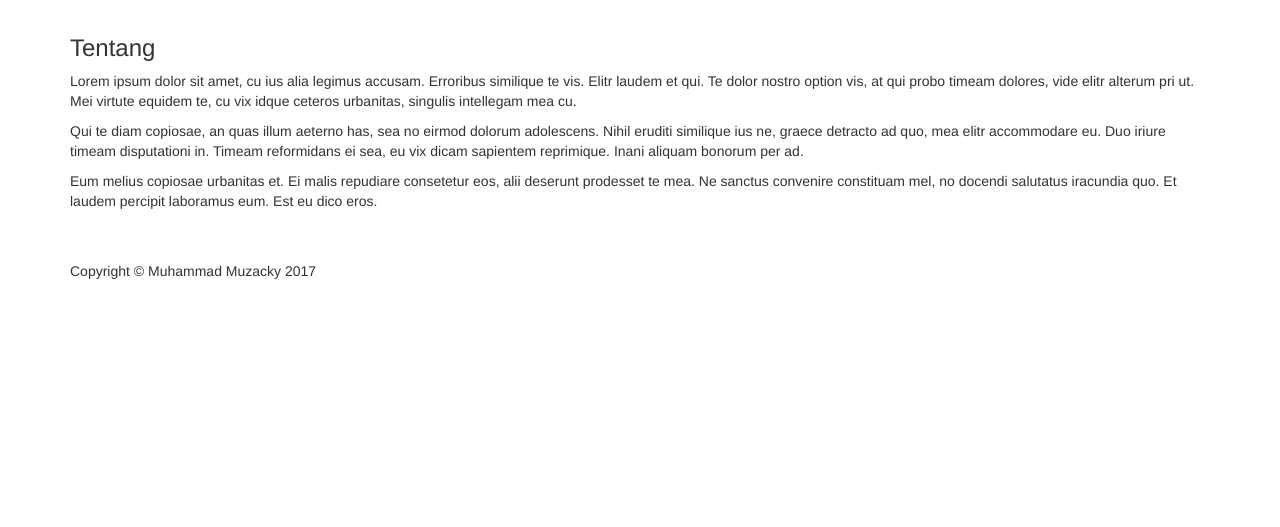
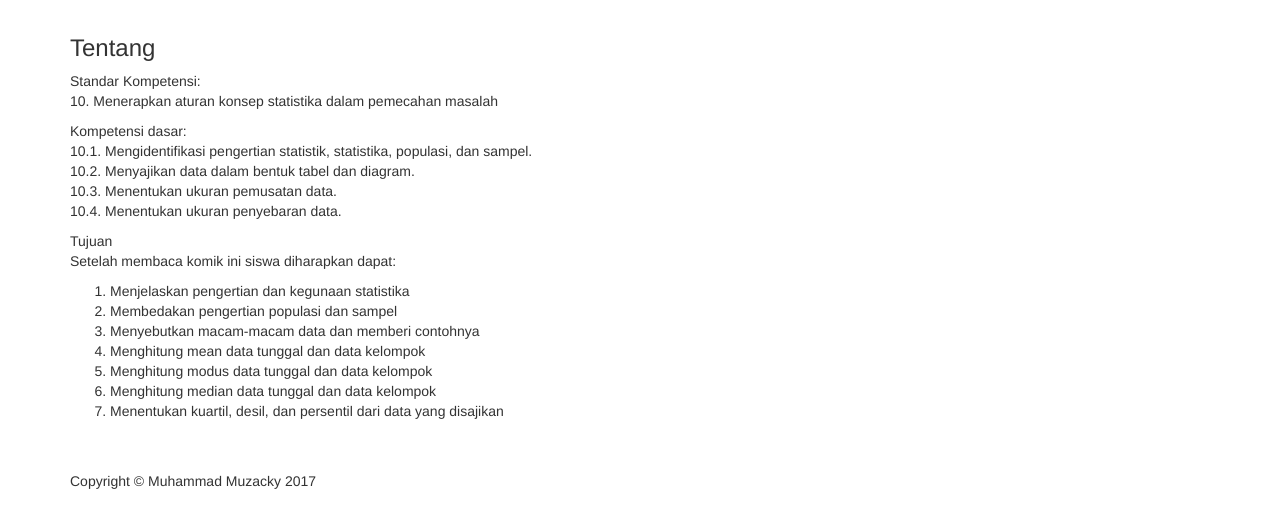
Before and after one commit to alifahfathonah/komik, a plain HTML site: page pages/tentang.html in a window 1280 px wide. Shown: the part 55-582 px from the top of the page. Drawn offline with Linux system fonts and the light colour scheme.

Commit message:
versi 1.1.2

```diff
--- a/pages/tentang.html
+++ b/pages/tentang.html
@@ -77,11 +77,28 @@
         </div>
         <!-- /.row -->
 
-        <p>Lorem ipsum dolor sit amet, cu ius alia legimus accusam. Erroribus similique te vis. Elitr laudem et qui. Te dolor nostro option vis, at qui probo timeam dolores, vide elitr alterum pri ut. Mei virtute equidem te, cu vix idque ceteros urbanitas, singulis intellegam mea cu.</p>
+        <p>Standar Kompetensi: <br />
+        10. Menerapkan aturan konsep statistika dalam pemecahan masalah</p>
 
-        <p>Qui te diam copiosae, an quas illum aeterno has, sea no eirmod dolorum adolescens. Nihil eruditi similique ius ne, graece detracto ad quo, mea elitr accommodare eu. Duo iriure timeam disputationi in. Timeam reformidans ei sea, eu vix dicam sapientem reprimique. Inani aliquam bonorum per ad.</p>
+        <p>Kompetensi dasar:<br />
+        10.1. Mengidentifikasi pengertian statistik, statistika, populasi, dan sampel.<br />
+        10.2. Menyajikan data dalam bentuk tabel dan diagram.<br />
+        10.3. Menentukan ukuran pemusatan data.<br />
+        10.4. Menentukan ukuran penyebaran data.<br />
+        </p>
 
-        <p>Eum melius copiosae urbanitas et. Ei malis repudiare consetetur eos, alii deserunt prodesset te mea. Ne sanctus convenire constituam mel, no docendi salutatus iracundia quo. Et laudem percipit laboramus eum. Est eu dico eros.</p>
+        <p>Tujuan<br />
+        Setelah membaca komik ini siswa diharapkan dapat:
+            <ol>
+                <li>Menjelaskan pengertian dan kegunaan statistika</li>
+                <li>Membedakan pengertian populasi dan sampel</li>
+                <li>Menyebutkan macam-macam data dan memberi contohnya</li>
+                <li>Menghitung mean data tunggal dan data kelompok</li>
+                <li>Menghitung modus data tunggal dan data kelompok</li>
+                <li>Menghitung median data tunggal dan data kelompok</li>
+                <li>Menentukan kuartil, desil, dan persentil dari data yang disajikan</li>
+            </ol>
+        </p>
 
         <!-- Footer -->
         <footer>
```
